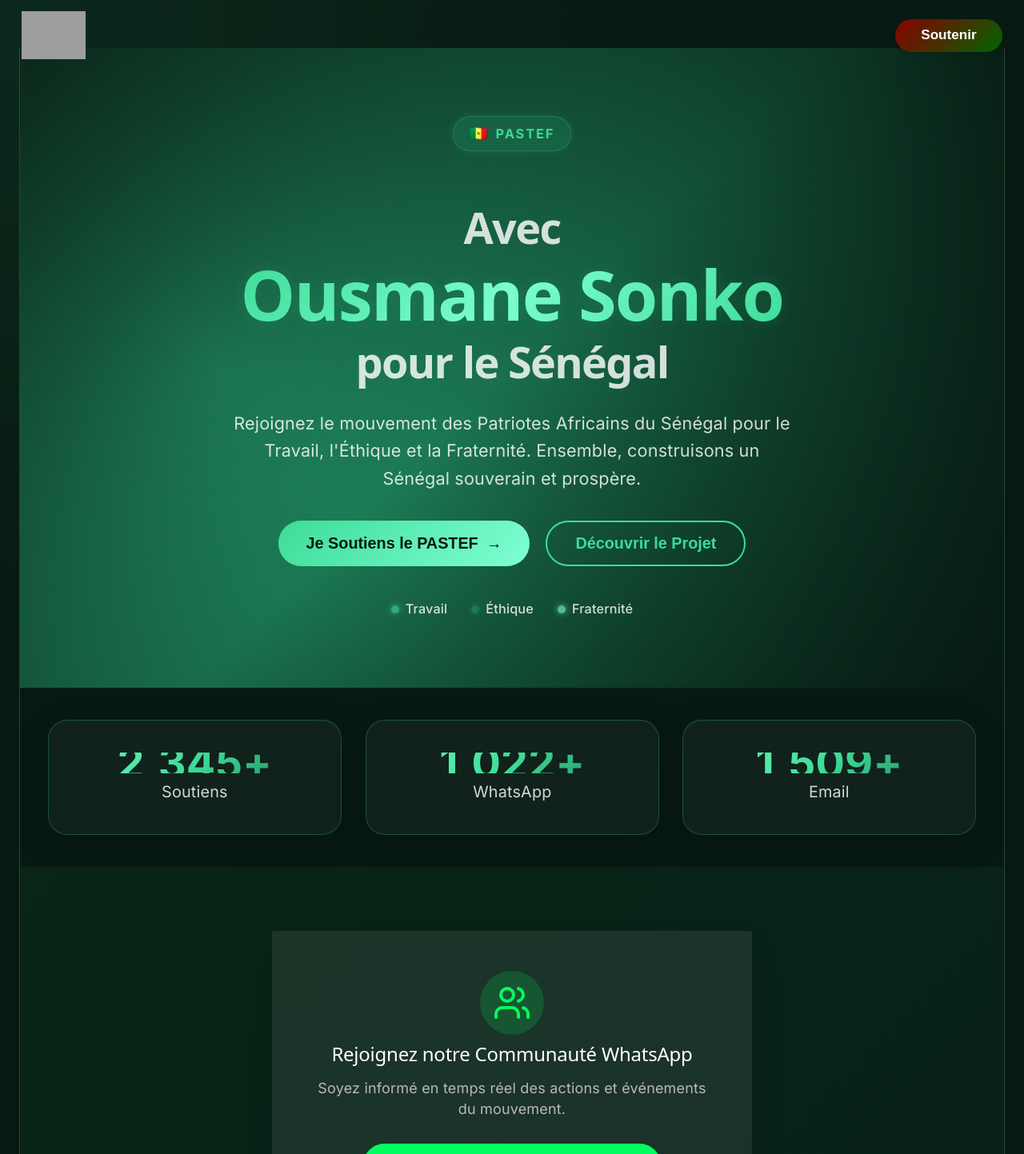
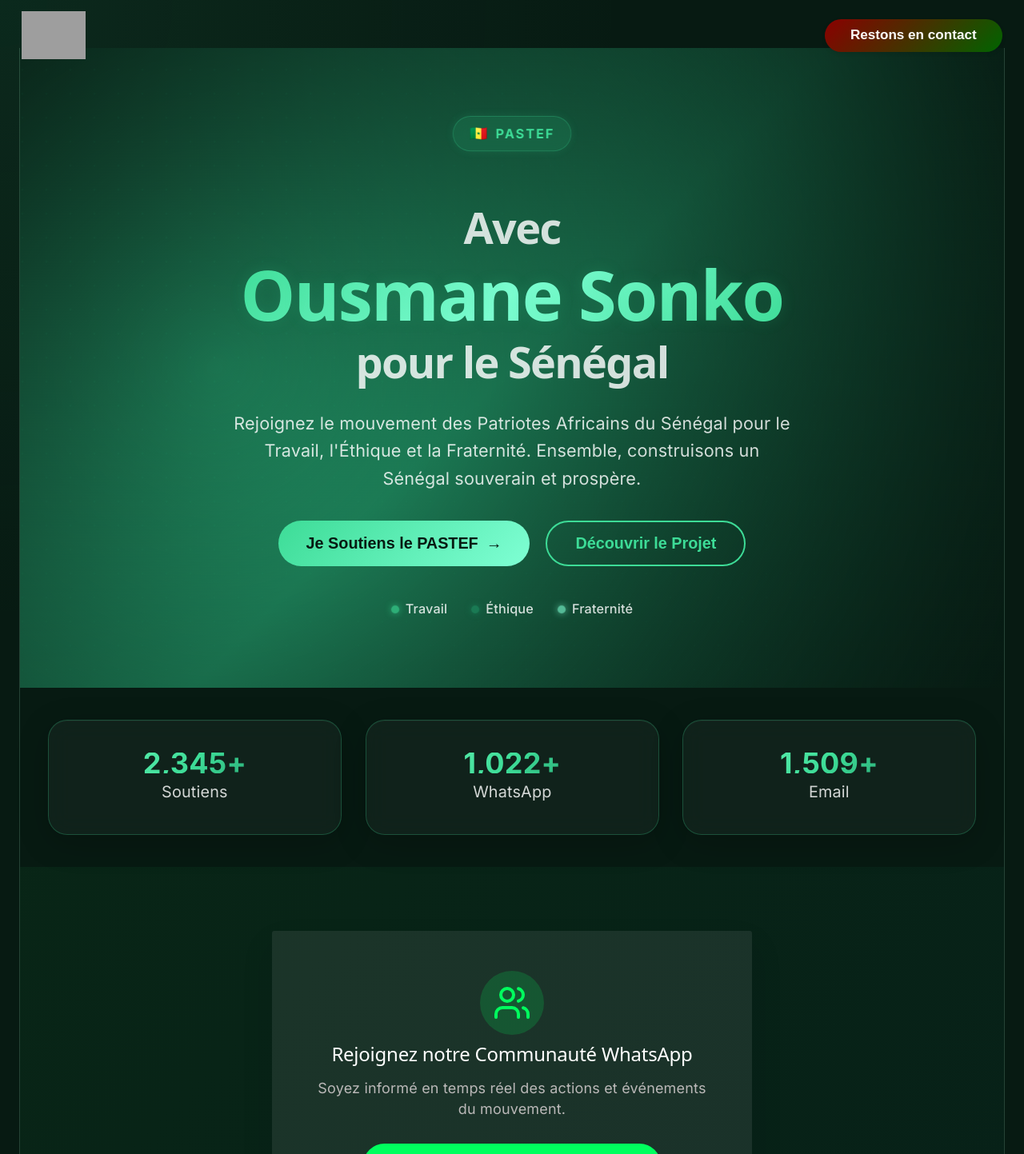
Before and after one commit to MouhamadouGaye/withos, a React (Vite) app in the folder frontend/: page / in a window 1280 px wide. Shown: the top 1443 px of the page at 80% size. Built offline with nearby package versions, Linux system fonts and the light colour scheme; no server answers; grey boxes are pictures that could not be loaded.

Commit message:
new change

```diff
--- a/frontend/src/App.css
+++ b/frontend/src/App.css
@@ -403,7 +403,7 @@
 }
 
 .stat-value {
-  font-size: 3rem;
+  font-size: 2rem;
 
   font-weight: 800;
 
--- a/frontend/src/components/header/Header.tsx
+++ b/frontend/src/components/header/Header.tsx
@@ -71,7 +71,7 @@
         </div>
         <nav className="nav-menu">
           <button className="nav-btn" onClick={scrollToForm}>
-            Soutenir
+            Restons en contact
           </button>
         </nav>
       </div>
```
